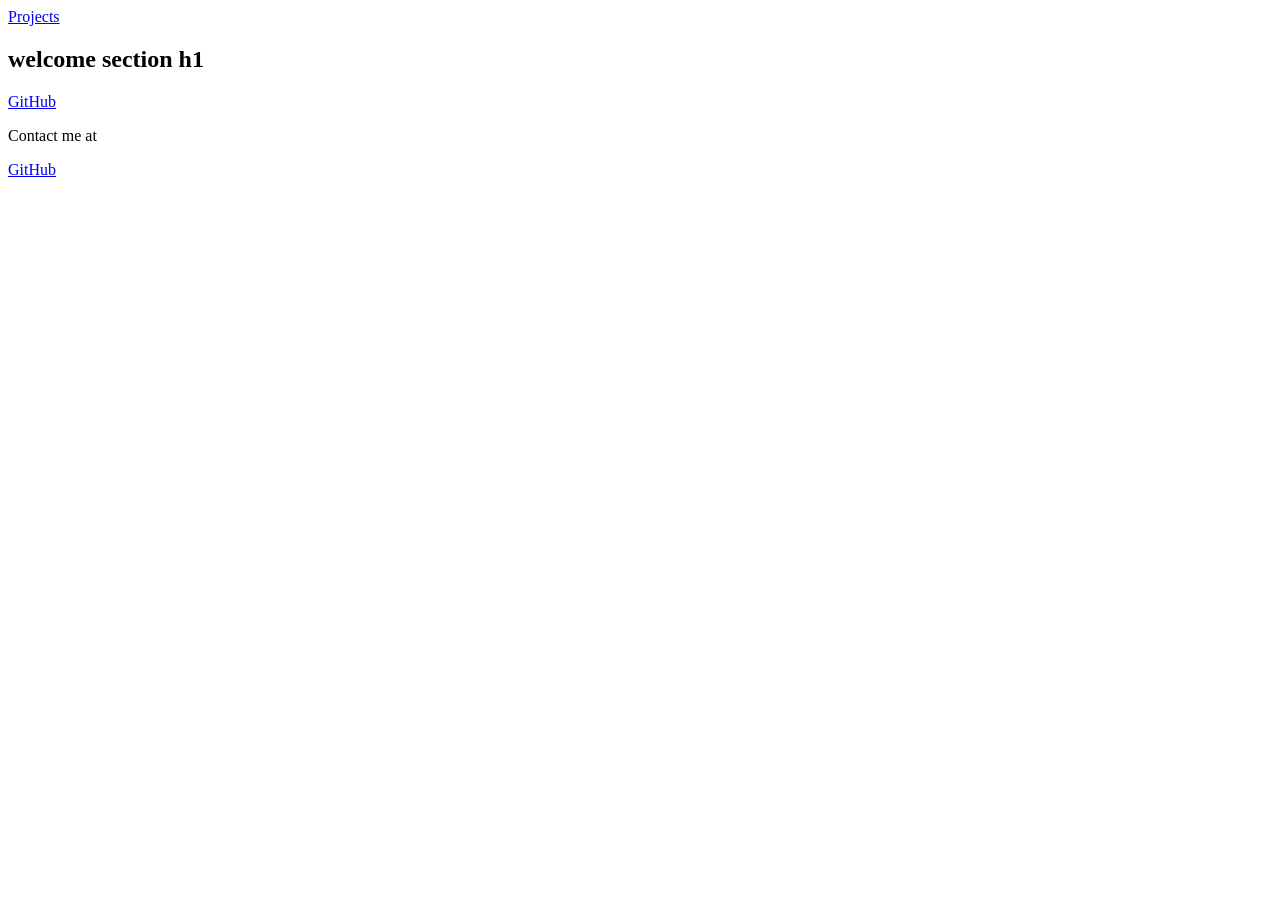
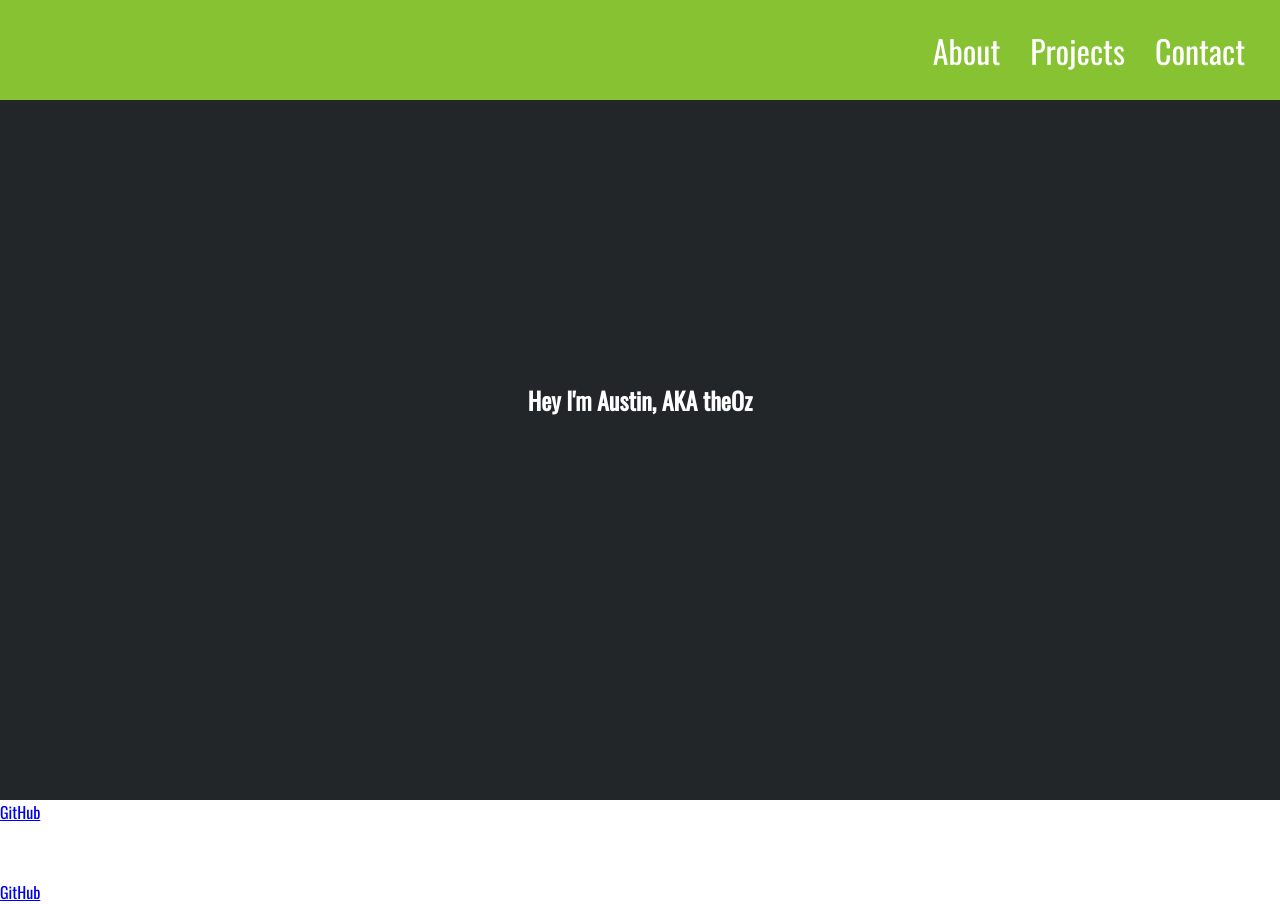
Before and after one commit to The0z/PersonalPortfolio2021, a plain HTML site: page index.html in a window 1280 px wide. Before the commit the page ends 800 px from the top, so only its background shows below. Drawn offline with nearby package versions, Linux system fonts and the light colour scheme.

Commit message:
Color Scheme Picked for now

```diff
--- a/index.css
+++ b/index.css
@@ -0,0 +1,59 @@
+@import url('https://fonts.googleapis.com/css2?family=Oswald&display=swap');
+body{
+    margin: 0;
+    padding: 0;
+    color: white;
+    font-family: "Oswald", serif;
+}
+
+* {
+    box-sizing: border-box;
+}
+
+#navbar {
+    /* Basic Settings */
+    position: fixed;
+    top: 0;
+    width: 100%;
+    height: 100px;
+    padding-right: 20px;
+    /* Display Settings */
+    display: flex;
+    justify-content: flex-end;
+    align-items: center;
+    background-color: #86C232
+}
+
+.nav-link{
+    padding: 5px 15px 5px 15px;
+    text-decoration: none;
+    font-size: 1em;
+    color: white;
+}
+
+.nav-link:hover{
+    background: red;
+    border-radius: 10px;
+}
+
+#welcome-section{
+    display: flex;
+    flex-direction: row;
+    align-items: center; /* Centers in y plane */
+    justify-content: center; /* Centers in x plane */
+    /* top right bottom left */
+    height: 100vh;
+    width: 100%;
+    padding: 10vh;
+    background-color: #222629;
+}
+
+
+/* Mobile first design requirements */
+/* Put this at the end so it overwrites things properly! */
+@media only screen and (min-width: 768px) {
+    /* Desktop Settings */
+    .nav-link{
+        font-size: 2em;
+    }
+}
--- a/index.html
+++ b/index.html
@@ -14,11 +14,13 @@
 </head>
 <body>
     <nav id='navbar'>
+        <a class='nav-link' href="#welcome-section">About</a>
         <a class='nav-link' href="#projects">Projects</a>
+        <a class='nav-link' href="#contact_me">Contact</a>
     </nav>
     <section id='welcome-section'>
         <header>
-            <h1>welcome section h1</h1>
+            <h1>Hey I'm Austin, AKA theOz</h1>
         </header>
         <article>
         </article>
```
